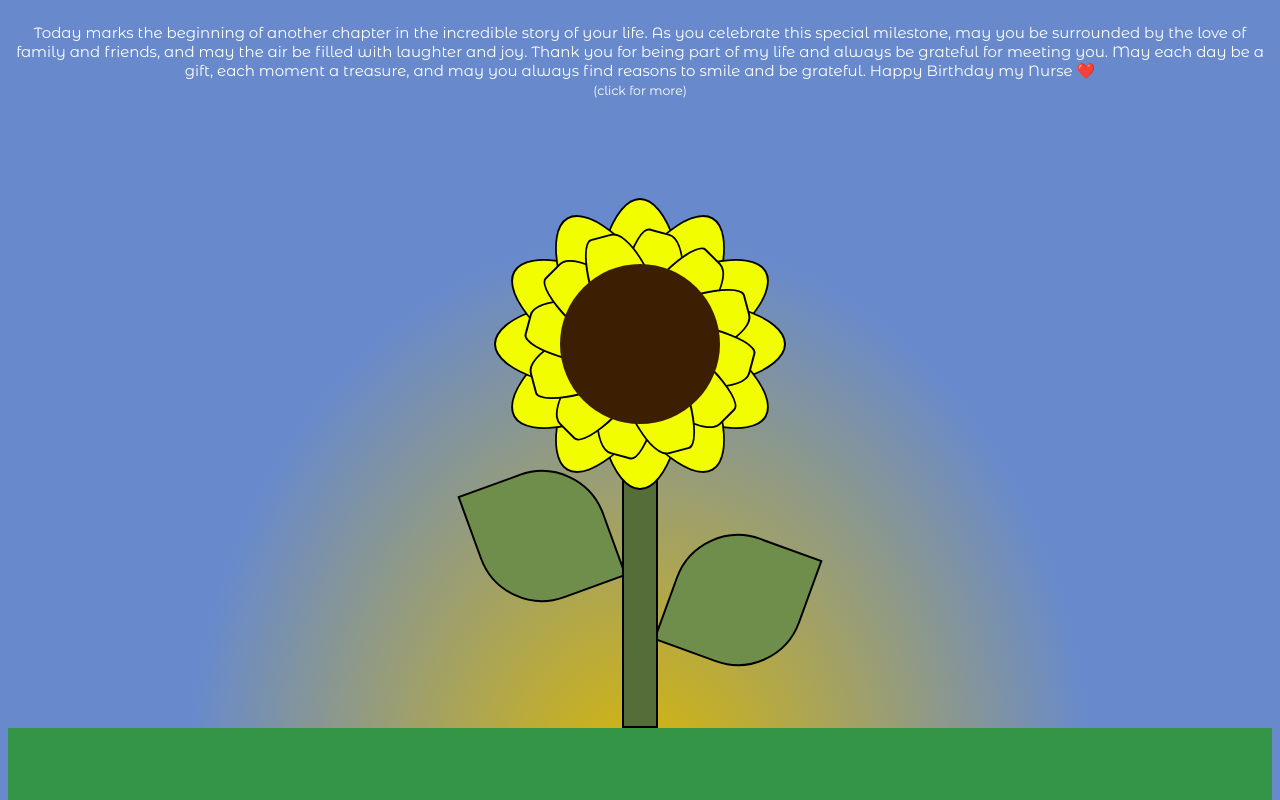
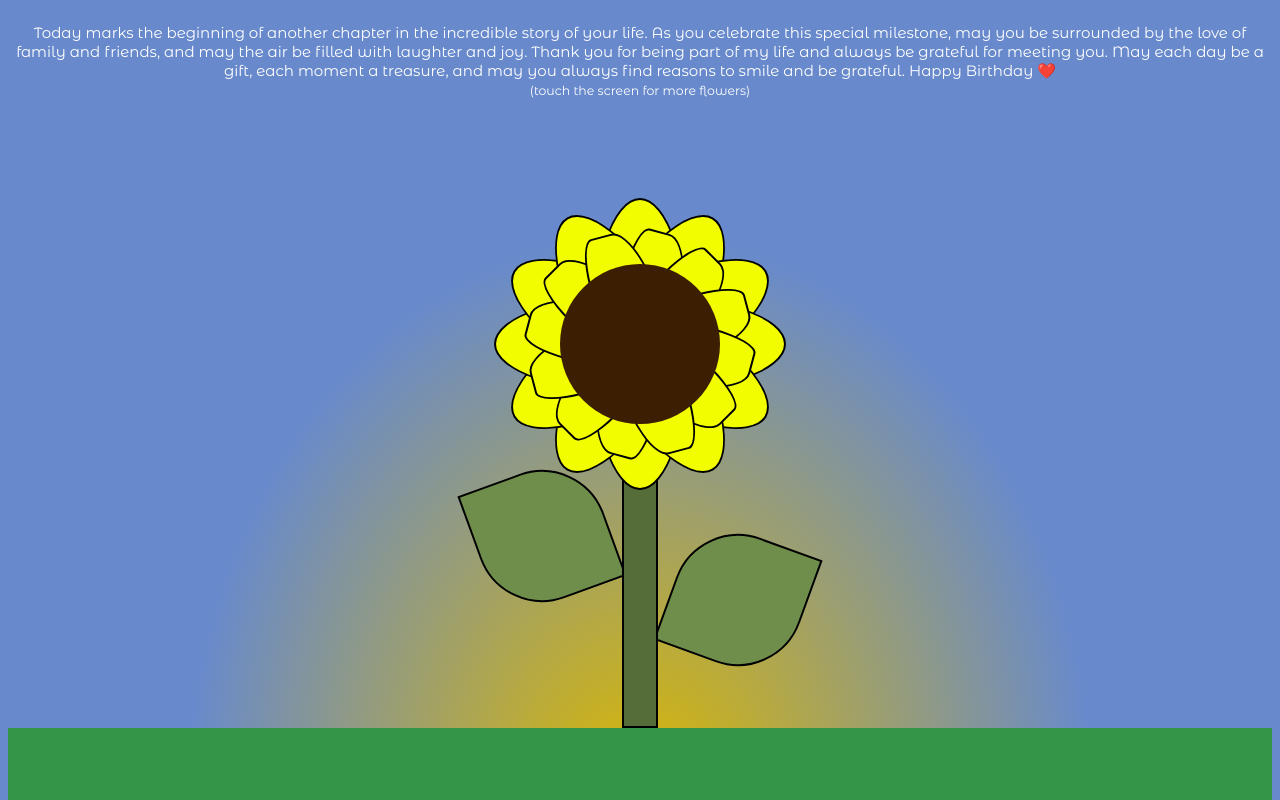
Before and after one commit to jayyyyy-tech/flowers, a plain HTML site: page back/index.html in a window 1280 px wide. Shown: the top 800 px of the page. Drawn offline with Linux system fonts and the light colour scheme.

Commit message:
edit message

```diff
--- a/back/index.html
+++ b/back/index.html
@@ -13,8 +13,9 @@
       by the love of family and friends, and may the air be filled with laughter
       and joy. Thank you for being part of my life and always be grateful for
       meeting you. May each day be a gift, each moment a treasure, and may you
-      always find reasons to smile and be grateful. Happy Birthday my Nurse
-      ❤️<br /><small>(click for more)</small>
+      always find reasons to smile and be grateful. Happy Birthday ❤️<br /><small
+        >(touch the screen for more flowers)</small
+      >
     </p>
     <div class="sunflwr">
       <div class="sunflwr__leaf--left"></div>
--- a/style.css
+++ b/style.css
@@ -17,7 +17,7 @@ body {
 }
 button {
   margin-top: 1rem;
-  border: none;
+  border: 2px solid #006400;
   border-radius: 5px;
   background-color: #70e000;
   padding: 5px;
```
